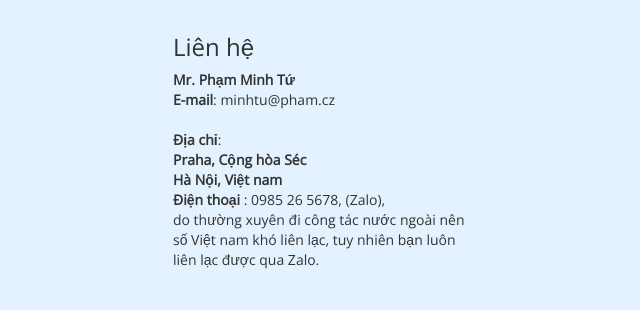
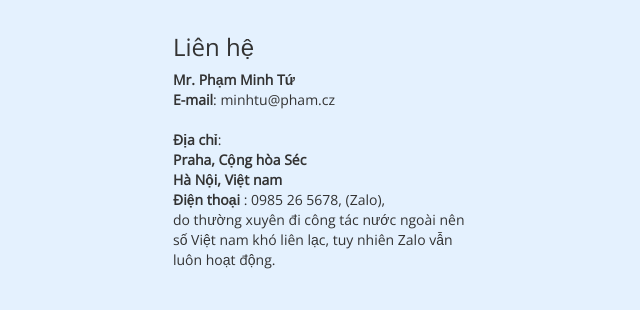
Before and after one commit to phamtucz/phamcz, a plain HTML site: page contact.html in a window 1280 px wide. Shown: the part 526-838 px from the top of the page, 157-797 px from the left. Drawn offline with nearby package versions, Linux system fonts and the light colour scheme.

Commit message:
Update contact.html

```diff
--- a/contact.html
+++ b/contact.html
@@ -84,7 +84,7 @@
         <b>Địa chỉ</b>: <br>
           <b>Praha, Cộng hòa Séc</b><br>
  <!--          <b>Điện thoại</b>: +420 778 08 1986, (WhatsApp)<br><br> -->
-          <b>Hà Nội, Việt nam</b><br><b>Điện thoại </b>: 0985 26 5678, (Zalo), <br> do thường xuyên đi công tác nước ngoài nên số Việt nam khó liên lạc, tuy nhiên bạn luôn liên lạc được qua Zalo.  <br>
+          <b>Hà Nội, Việt nam</b><br><b>Điện thoại </b>: 0985 26 5678, (Zalo), <br> do thường xuyên đi công tác nước ngoài nên số Việt nam khó liên lạc, tuy nhiên Zalo vẫn luôn hoạt động.  <br>
       </div>
     </div>
   </div>
```
